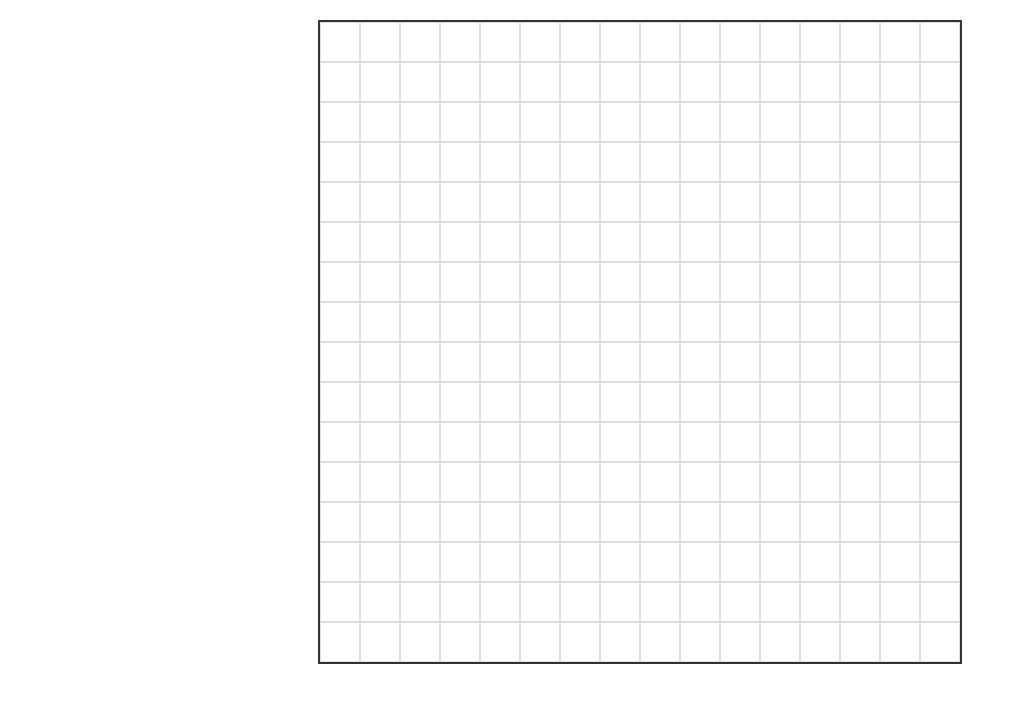
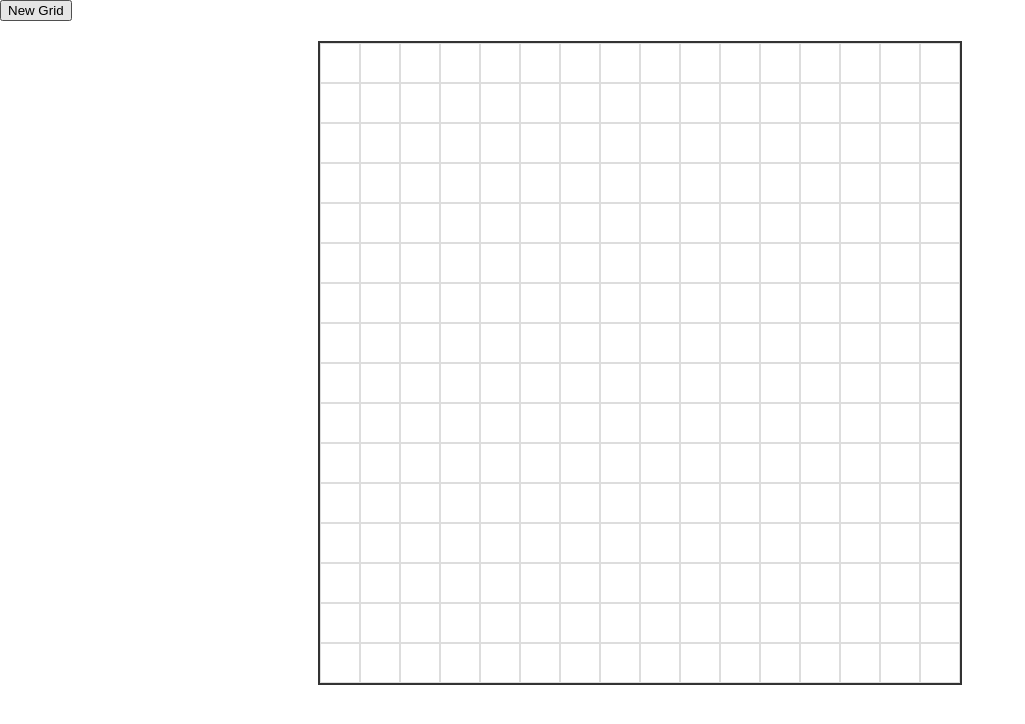
Before and after one commit to madekunle93/odin-etch-a-sketch, a plain HTML site: page index.html in a window 1280 px wide. Shown: the whole page, without its empty margins (0-1025 px from the left). Drawn offline with Linux system fonts and the light colour scheme.

Commit message:
Add "New Grid" button to index file

```diff
--- a/index.html
+++ b/index.html
@@ -8,9 +8,8 @@
     <link rel="stylesheet" href="styles.css">
 </head>
 <body>
-
+    <button id="resize-button">New Grid</button>
     <div id="grid-container"></div>
-
     <script src="script.js"></script>
 </body>
 </html>
```
